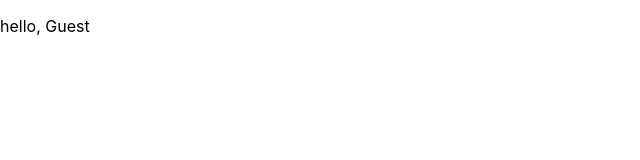
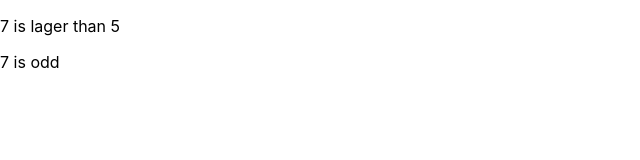
Before and after one commit to kiyotakeshi/hello-js-ts-world, a React (Create React App) app: page / in a window 1280 px wide. Shown: the top 160 px of the page, without its empty margins (0-640 px from the left). Built offline with nearby package versions, Linux system fonts and the light colour scheme.

Commit message:
substitute if state in JSX

```diff
--- a/src/App.tsx
+++ b/src/App.tsx
@@ -2,10 +2,31 @@ import React from 'react';
 
 function App() {
     // const name = 'patty';
-    const name = '';
-    const greet = (name: string) => <p>hello, {name || 'Guest'}</p>;
+    // const name = '';
+    // const greet = (name: string) => <p>hello, {name || 'Guest'}</p>;
     // {} の中には 式(値を返す表現) のみ記載可能 = if, for などの制御文はかけない
-    return <div>{greet(name)}</div>;
+    // テンプレートでは制御構文が積極的に用いられるが JSX では使えない、常に値を返す式でないといけない
+    // return <div>{greet(name)}</div>;
+
+    const n = Math.floor(Math.random() * 10);
+    console.log(n);
+    const thereshold = 5;
+    return (
+        <div>
+            {/* 何も出力されない */}
+            {undefined}
+            {null}
+            {true}
+            {false}
+
+            {/* boblean 値が出力されない特性を生かして、レンダリングするものを分ける */}
+            {/* if 文の代用で && 論理演算子によるショートサーキット評価を使用 */}
+            {n > thereshold && <p>{n} is lager than {thereshold}</p>}
+
+            {/* if-else 文の代用で三項演算子を用いる */}
+            <p>{n} is {n % 2 === 0 ? 'even' : 'odd'}</p>
+        </div>
+    );
 }
 
 export default App;
```
